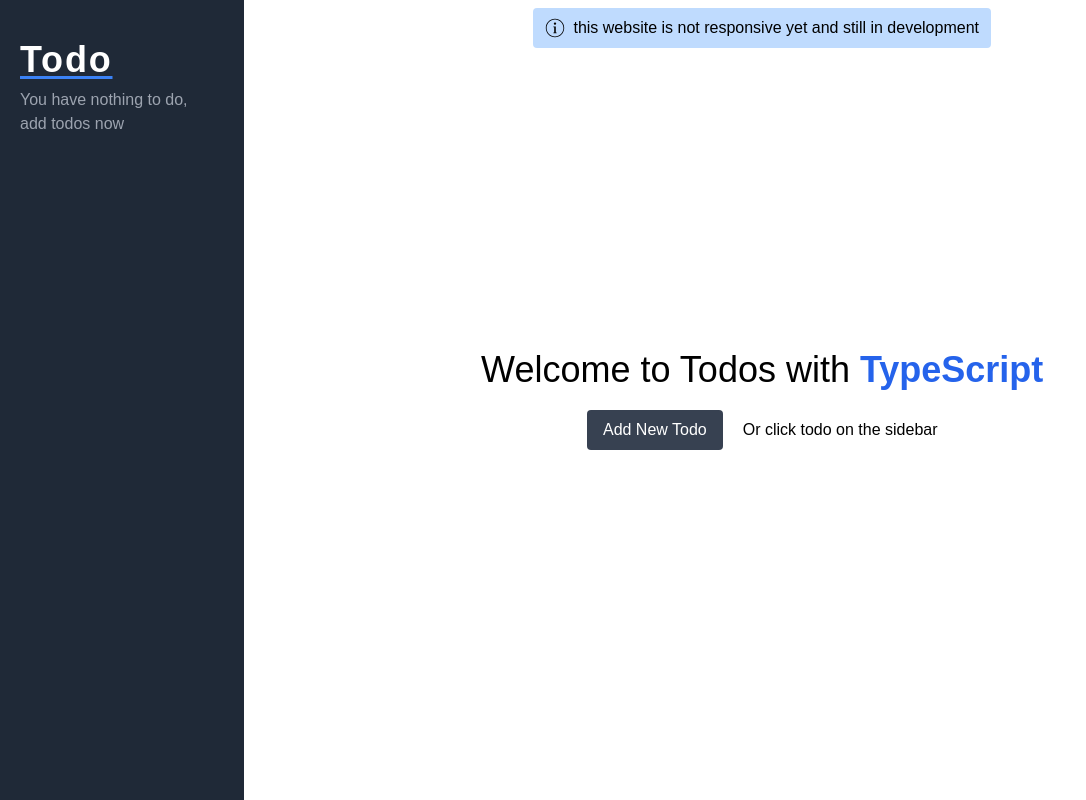
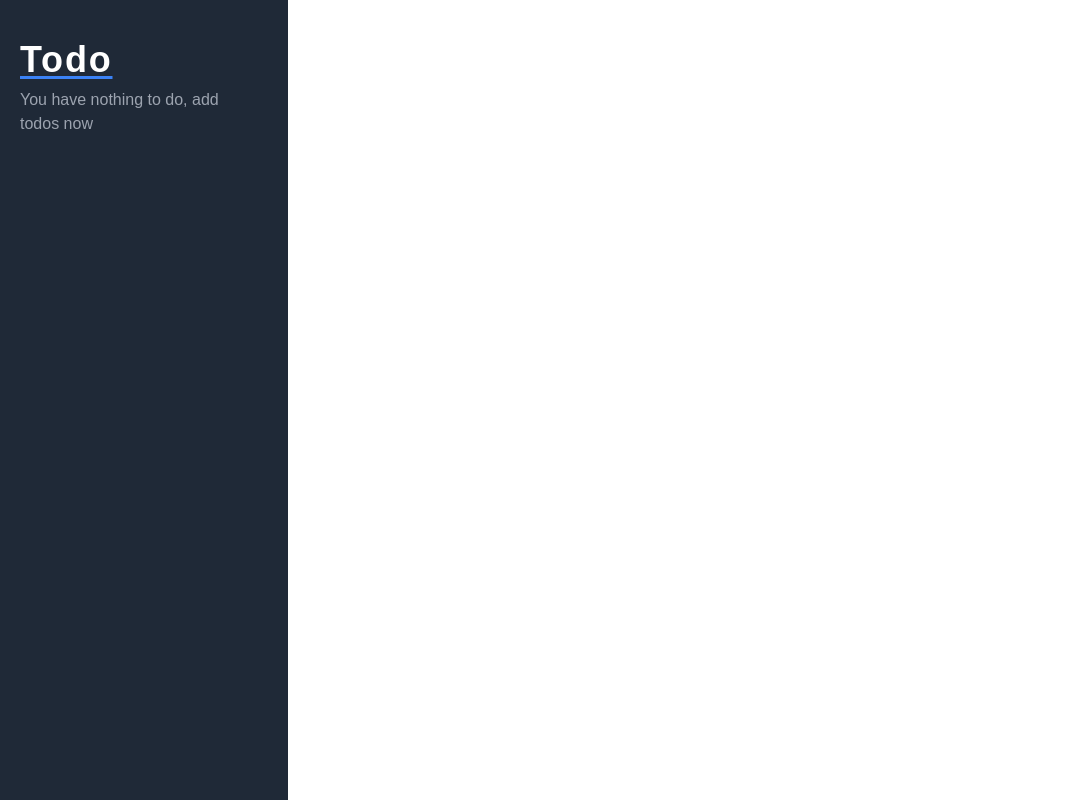
Before and after one commit to aufasyaihan/todo-typescript, a React (Vite) app: page /add in a window 1280 px wide. Shown: the top 800 px of the page, without its empty margins (0-1086 px from the left). Built offline with nearby package versions, Linux system fonts and the light colour scheme.

Commit message:
feat: Add react-router-dom dependency and update App component to use react-router-dom for routing

```diff
--- a/package.json
+++ b/package.json
@@ -14,7 +14,8 @@
     "react": "^18.3.1",
     "react-dom": "^18.3.1",
     "react-hook-form": "^7.52.1",
-    "react-redux": "^9.1.2"
+    "react-redux": "^9.1.2",
+    "react-router-dom": "^6.25.1"
   },
   "devDependencies": {
     "@types/react": "^18.3.3",
--- a/src/App.tsx
+++ b/src/App.tsx
@@ -1,29 +1,54 @@
 import NewTodo from "./components/NewTodo";
-import Sidebar from "./components/Sidebar";
+import Sidebar from "./pages/Sidebar";
 import HomePage from "./components/HomePage";
 import TodoItem from "./components/TodoItem";
 import { useSelector } from "react-redux";
 import { RootState } from "./store/store";
+import { createBrowserRouter, RouteObject, RouterProvider } from "react-router-dom";
 
 function App() {
   const todos = useSelector((state: RootState) => state.todos.todos);
-  const selectedTodoId = useSelector(
-    (state: RootState) => state.todos.selectedTodoId
-  );
-  const page = useSelector((state: RootState) => state.page.page);
+  // const selectedTodoId = useSelector(
+  //   (state: RootState) => state.todos.selectedTodoId
+  // );
+  // const page = useSelector((state: RootState) => state.page.page);
+  const routes: RouteObject[] = [
+    {
+      path: "/",
+      element: <Sidebar todos={todos} />,
+      children: [
+        {
+          index: true,
+          element: <HomePage />,
+        },
+        {
+          path: "add",
+          element: <NewTodo />,
+        },
+        {
+          path: ":id",
+          element: <TodoItem />,
+        }
+      ],
+    },
+  ];
 
-  return (
-    <div className="flex">
-      <Sidebar todos={todos} />
-      <div className="w-full h-full">
-        {page === "home" && <HomePage />}
-        {page === "add" && <NewTodo />}
-        {page === selectedTodoId && (
-          <TodoItem todo={todos.find((todo) => todo.id === selectedTodoId)} />
-        )}
-      </div>
-    </div>
-  );
+  const router = createBrowserRouter(routes);
+
+  return <RouterProvider router={router} />;
+
+  // return (
+  //   <div className="flex">
+  //     <Sidebar todos={todos} />
+  //     <div className="w-full h-full">
+  //       {page === "home" && <HomePage />}
+  //       {page === "add" && <NewTodo />}
+  //       {page === selectedTodoId && (
+  //         <TodoItem todo={todos.find((todo) => todo.id === selectedTodoId)} />
+  //       )}
+  //     </div>
+  //   </div>
+  // );
 }
 
 export default App;
--- a/src/components/TodoItem.tsx
+++ b/src/components/TodoItem.tsx
@@ -18,7 +18,7 @@ const TodoItem: React.FC<{
 
   const deleteTodoHandler = (id: number) => {
     dispatch(deleteTodo(id));
-    dispatch(setPage("home"));
+    // dispatch(setPage("home"));
   };
 
   const formatDate = (date: Date) => {
--- /dev/null
+++ b/src/pages/Sidebar.tsx
@@ -0,0 +1,45 @@
+import React from "react";
+import Todo from "../models/todo";
+// import Todos from "../components/Todos";
+// import { useDispatch } from "react-redux";
+// import { selectTodo } from "../store/todosSlice";
+// import { setPage } from "../store/pageSlice";
+import { NavLink, Outlet } from "react-router-dom";
+
+const Sidebar: React.FC<{
+  todos: Todo[];
+}> = (props) => {
+  // const dispatch = useDispatch();
+  // const selectTodoHandler = (id: number) => {
+  //   dispatch(selectTodo(id));
+  //   dispatch(setPage(id));
+  // };
+  return (
+    <>
+      <div className="py-10 pl-5 px-10 w-72 h-screen bg-gray-800 text-white">
+        <div className="w-full">
+          <h2 className="text-4xl font-bold tracking-wider underline underline-offset-4 decoration-blue-500">
+            Todo
+          </h2>
+        </div>
+        <ul className="mt-2">
+          {props.todos.length > 0 ? (
+            // <Todos onClick={selectTodoHandler} items={props.todos} />
+            props.todos.map((todo) => (
+              <NavLink key={todo.id} to="/todos" className="text-white">
+                {todo.title}
+              </NavLink>
+            ))
+          ) : (
+            <p className="text-gray-400">
+              You have nothing to do, add todos now
+            </p>
+          )}
+        </ul>
+      </div>
+      <Outlet />
+    </>
+  );
+};
+
+export default Sidebar;
```
Also changed, not shown: 1 other file (tests, documents, lock files or other folders).
